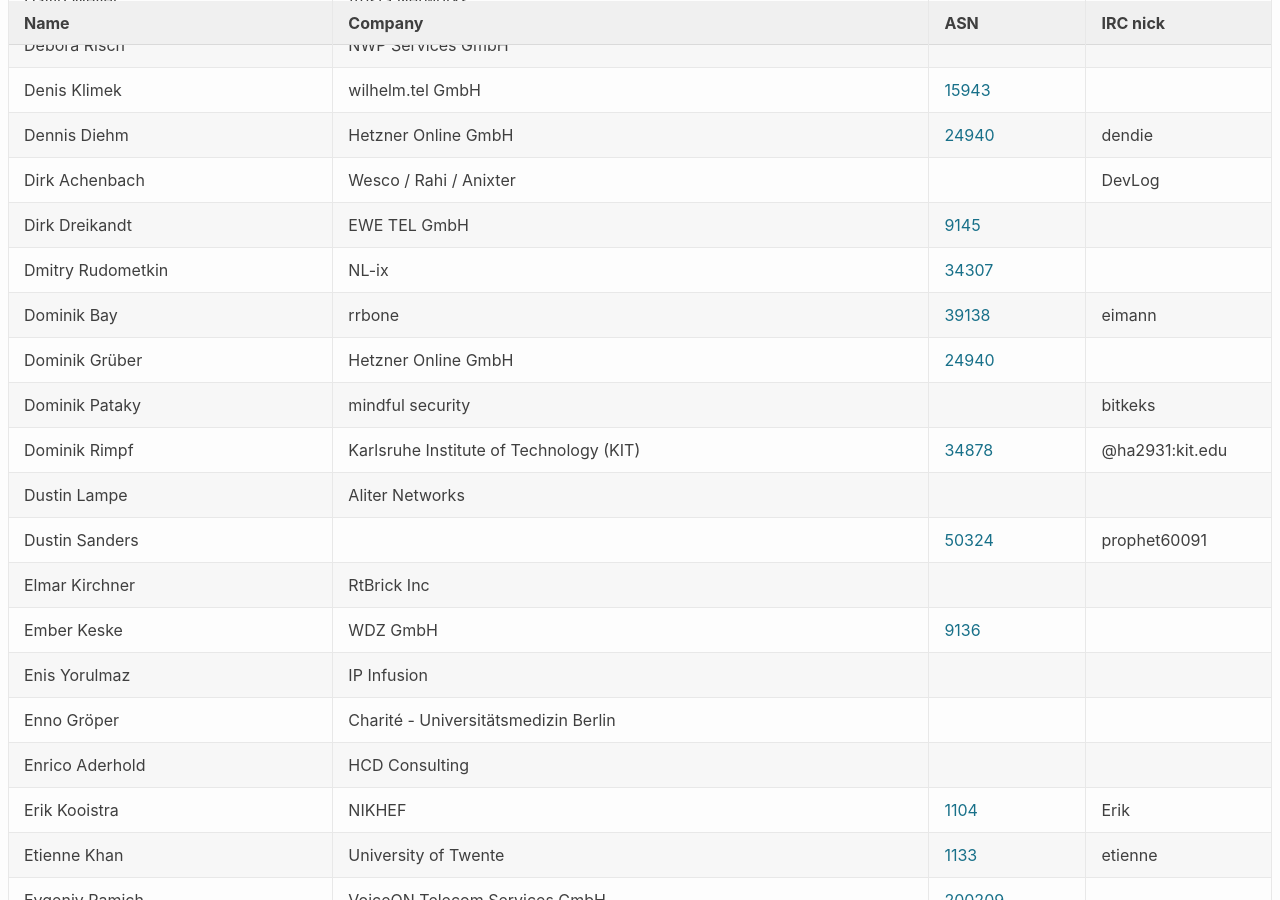
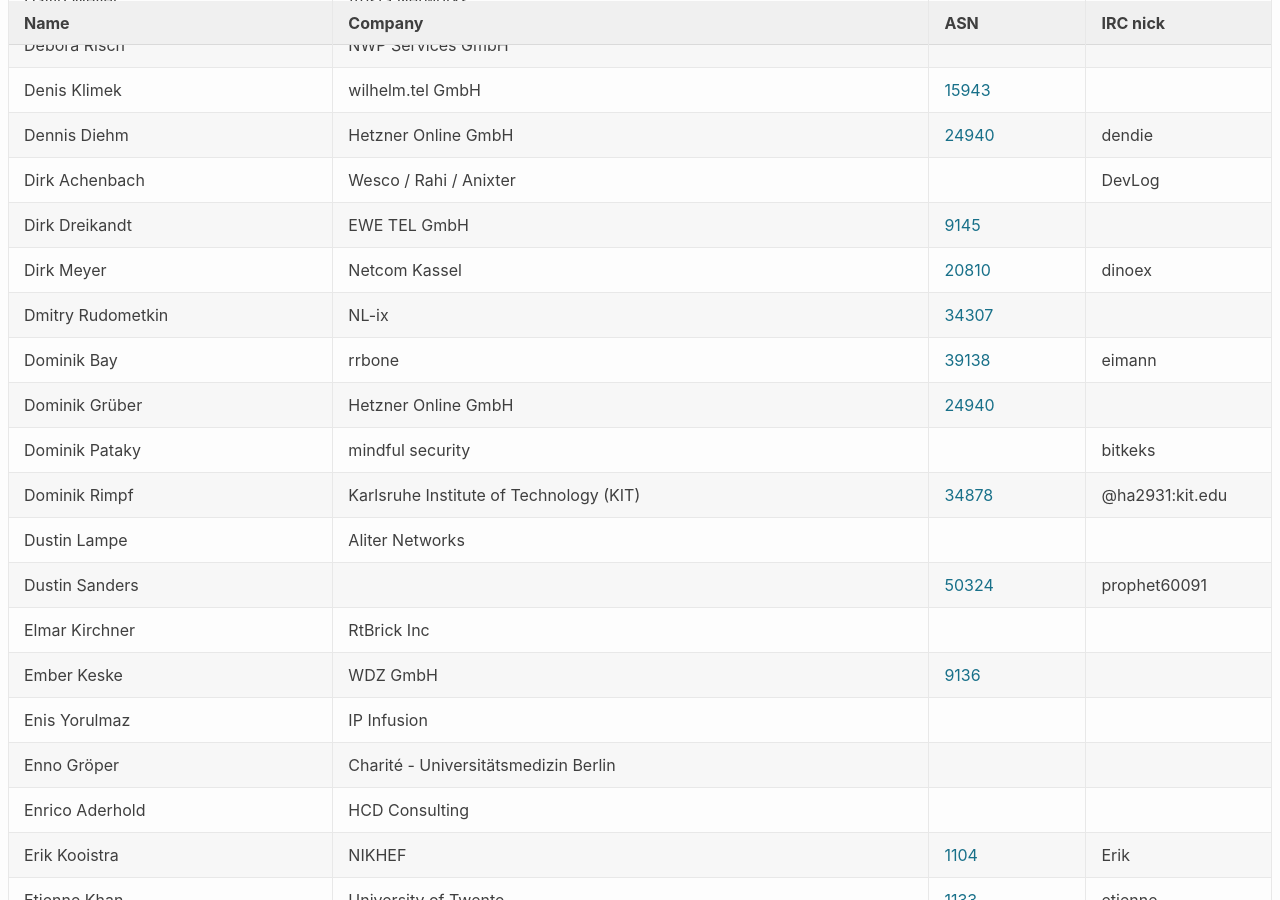
Before and after one commit to denog/pretix-attendeelist, a Jekyll site: the page built from denog15/index.md, in a window 1280 px wide and 900 px high, scrolled down 4069 px. Built offline with Jekyll 4.4.1, drawn with Linux system fonts in a browser that asks for light colours.

Commit message:
Latest data: Tue Oct 31 11:48:10 UTC 2023

```diff
--- a/_data/attendees_denog15_onsite.json
+++ b/_data/attendees_denog15_onsite.json
@@ -552,6 +552,12 @@
     "asn": "9145"
   },
   {
+    "name": "Dirk Meyer",
+    "company": "Netcom Kassel",
+    "irc": "dinoex",
+    "asn": "20810"
+  },
+  {
     "name": "Dmitry Rudometkin",
     "company": "NL-ix",
     "irc": null,
```
